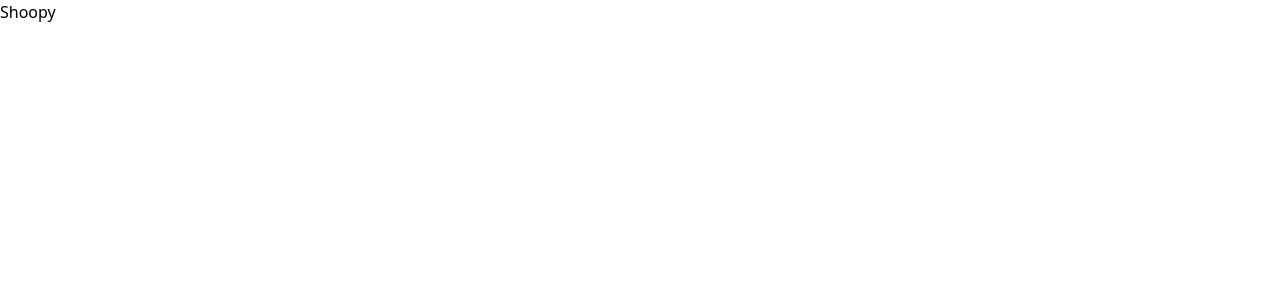
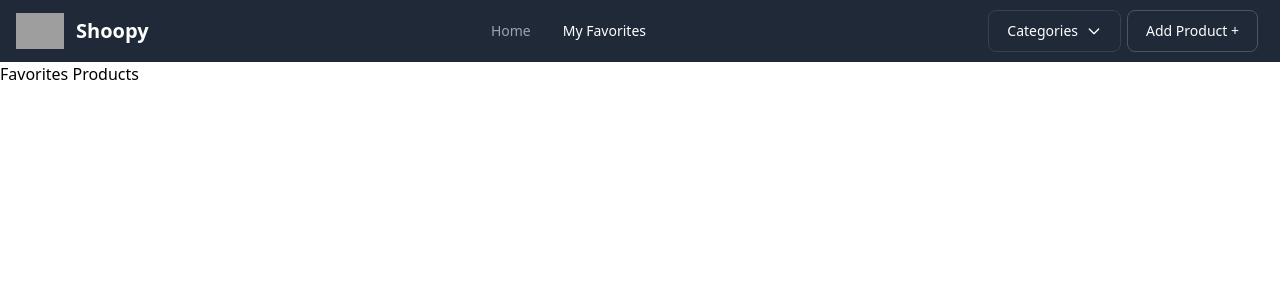
Before and after one commit to MustafaMerie/mustafamerie-reactjs, a React (Create React App) app: page /favorites in a window 1280 px wide. Shown: the top 300 px of the page. Built offline with nearby package versions, Linux system fonts and the light colour scheme; grey boxes are pictures that could not be loaded.

Commit message:
Add: Navigation UI

```diff
--- a/public/index.html
+++ b/public/index.html
@@ -26,7 +26,7 @@
     -->
     <title>Be trendy | Shoopy</title>
   </head>
-  <body>
+  <body class="dark">
     <noscript>You need to enable JavaScript to run this app.</noscript>
     <div id="root"></div>
     <!--
--- a/src/App.tsx
+++ b/src/App.tsx
@@ -1,9 +1,18 @@
-import React from 'react';
+import { BrowserRouter as Router, Routes, Route } from 'react-router-dom';
 import './App.css';
+import FavoritesProducts from './components/FavoritesProducts';
+import Nav from './components/Nav';
+import ProductsList from './components/ProductsList';
 
 function App() {
   return (
-    <div>Shoopy</div>
+    <Router>
+      <Nav />
+      <Routes>
+        <Route path='/' element={<ProductsList />}></Route>
+        <Route path='/favorites' element={<FavoritesProducts />}></Route>
+      </Routes>
+    </Router>
   );
 }
 
--- /dev/null
+++ b/src/components/FavoritesProducts.tsx
@@ -0,0 +1,8 @@
+
+function FavoritesProducts () {
+  return (
+    <div>Favorites Products</div>
+  )
+}
+
+export default FavoritesProducts
--- /dev/null
+++ b/src/components/Nav.tsx
@@ -0,0 +1,76 @@
+import { NavLink } from "react-router-dom";
+
+import { Dropdown, Navbar, Button } from 'flowbite-react'
+
+const mockCategories = [
+    {
+        title: "Electronics",
+    },
+    {
+        title: "Clothing",
+    },
+    {
+        title: "Accessories",
+    },
+    {
+        title: "Furniture",
+    }
+]
+
+
+function Nav() {
+    return (
+        <Navbar
+        >
+            <NavLink to="/" className="flex">
+                <img
+                    src="https://i.ibb.co/mGzdTkj/logo512.png"
+                    className="h-6 mr-3 sm:h-9"
+                    alt="Flowbite Logo"
+                />
+                <span className="self-center text-xl font-semibold whitespace-nowrap dark:text-white">
+                    Shoopy
+                </span>
+            </NavLink>
+            <div className="flex md:order-2">
+
+                <Dropdown
+                    label="Categories"
+                    dismissOnClick={false}
+                    color="dark"
+                >
+                    {
+                        mockCategories.map(category => <Dropdown.Item>{category.title}</Dropdown.Item>)
+                    }
+
+                </Dropdown>
+                <Button className="mx-1.5" color="light"
+                >
+                    Add Product +
+                </Button>
+                <Navbar.Toggle />
+            </div>
+            <Navbar.Collapse>
+                <NavLink
+                    to="/"
+                    className={({ isActive }) =>
+                        isActive ? 'text-white' : 'text-gray-400'
+                    }
+                >
+                    Home
+                </NavLink>
+
+                <NavLink
+                    to="/favorites"
+                    className={({ isActive }) =>
+                        isActive ? 'text-white' : 'text-gray-400'}
+                >
+                    My Favorites
+                </NavLink>
+            </Navbar.Collapse>
+        </Navbar>
+
+    );
+}
+
+export default Nav;
--- /dev/null
+++ b/src/components/ProductsList.tsx
@@ -0,0 +1,8 @@
+
+function ProductsList() {
+  return (
+    <div>Products List</div>
+  )
+}
+
+export default ProductsList
```
